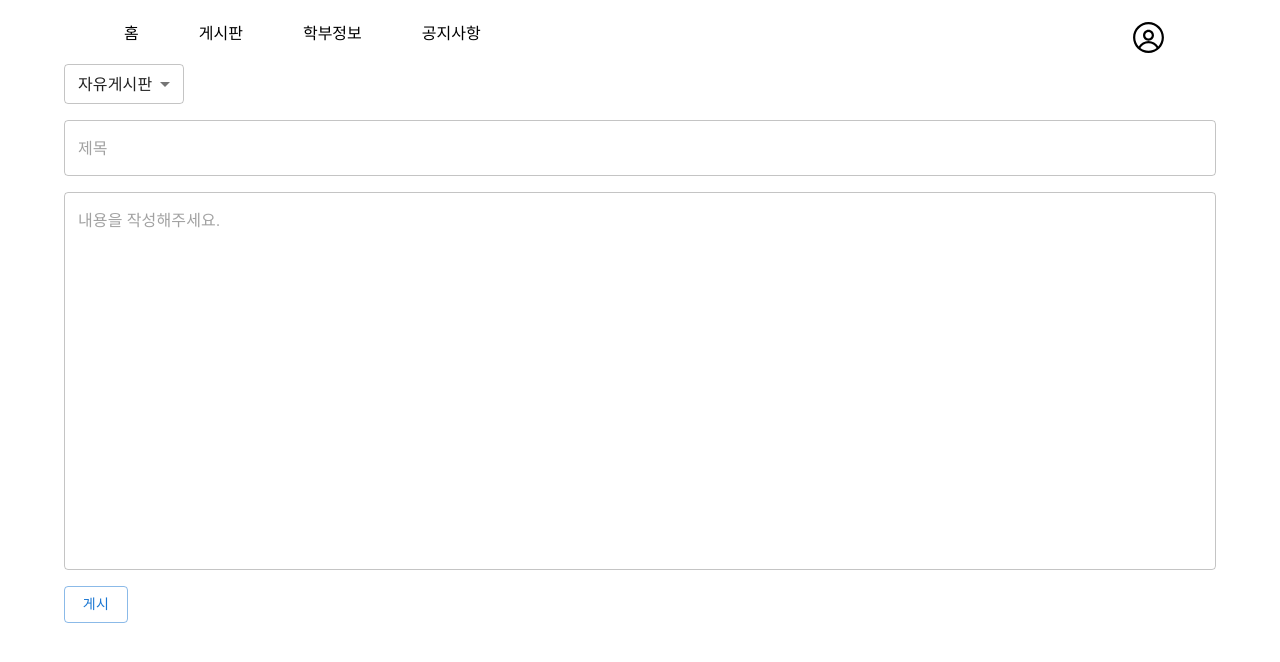
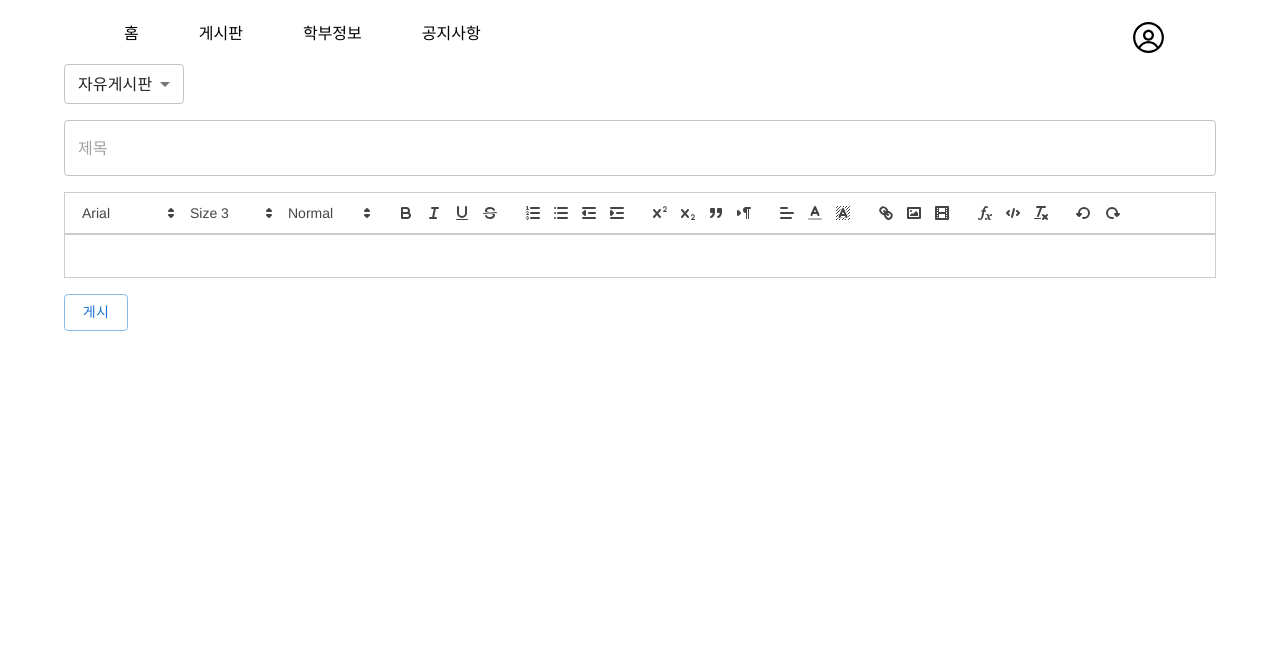
Before and after one commit to htkwon/Capstone-Design, a React (Create React App) app in the folder src/main/frontend/: page /post in a window 1280 px wide. Shown: the top 662 px of the page. Built offline with nearby package versions, Linux system fonts and the light colour scheme.

Commit message:
FEAT : #9 - 텍스트 에디터 변경, 코드 하이라이팅 추가

```diff
--- a/src/main/frontend/package.json
+++ b/src/main/frontend/package.json
@@ -16,10 +16,12 @@
     "@types/react-dom": "^18.0.10",
     "@types/react-router-dom": "^5.3.3",
     "axios": "^1.2.3",
+    "highlight.js": "^11.7.0",
     "http-proxy-middleware": "^2.0.6",
     "react": "^18.2.0",
     "react-dom": "^18.2.0",
     "react-icons": "^4.7.1",
+    "react-quill": "^2.0.0",
     "react-router-dom": "^6.8.1",
     "react-scripts": "5.0.1",
     "typescript": "^4.9.4",
--- /dev/null
+++ b/src/main/frontend/src/components/layout/EditorToolbar.tsx
@@ -0,0 +1,172 @@
+import { Quill } from "react-quill";
+import hljs from 'highlight.js'
+import "react-quill/dist/quill.snow.css";
+import 'highlight.js/styles/stackoverflow-dark.css'
+
+hljs.configure({
+    languages: ['javascript', 'ruby', 'python', 'java', 'cpp', 'kotlin', 'sql']
+});
+// Custom Undo button icon component for Quill editor. You can import it directly
+// from 'quill/assets/icons/undo.svg' but I found that a number of loaders do not
+// handle them correctly
+const CustomUndo = () => (
+  <svg viewBox="0 0 18 18">
+    <polygon className="ql-fill ql-stroke" points="6 10 4 12 2 10 6 10" />
+    <path
+      className="ql-stroke"
+      d="M8.09,13.91A4.6,4.6,0,0,0,9,14,5,5,0,1,0,4,9"
+    />
+  </svg>
+);
+
+// Redo button icon component for Quill editor
+const CustomRedo = () => (
+  <svg viewBox="0 0 18 18">
+    <polygon className="ql-fill ql-stroke" points="12 10 14 12 16 10 12 10" />
+    <path
+      className="ql-stroke"
+      d="M9.91,13.91A4.6,4.6,0,0,1,9,14a5,5,0,1,1,5-5"
+    />
+  </svg>
+);
+
+// Undo and redo functions for Custom Toolbar
+function undoChange() {
+
+}
+function redoChange() {
+
+}
+
+// Add sizes to whitelist and register them
+const Size = Quill.import("formats/size");
+Size.whitelist = ["extra-small", "small", "medium", "large"];
+Quill.register(Size, true);
+
+// Add fonts to whitelist and register them
+const Font = Quill.import("formats/font");
+Font.whitelist = [
+  "arial",
+  "comic-sans",
+  "courier-new",
+  "georgia",
+  "helvetica",
+  "lucida"
+];
+Quill.register(Font, true);
+
+// Modules object for setting up the Quill editor
+
+hljs.configure({
+    languages: ['javascript', 'ruby', 'python', 'rust'],
+  })
+
+export const modules = {
+    syntax: {
+        highlight: (text: string) => hljs.highlightAuto(text).value,
+      },
+    toolbar: {
+    container: "#toolbar",
+    handlers: {
+        undo: undoChange,
+        redo: redoChange
+    }
+    },
+    history: {
+    delay: 500,
+    maxStack: 100,
+    userOnly: true
+    }
+};
+
+// Formats objects for setting up the Quill editor
+export const formats = [
+  "header",
+  "font",
+  "size",
+  "bold",
+  "italic",
+  "underline",
+  "align",
+  "strike",
+  "script",
+  "blockquote",
+  "background",
+  "list",
+  "bullet",
+  "indent",
+  "link",
+  "image",
+  "color",
+  "code-block"
+];
+
+// Quill Toolbar component
+export const QuillToolbar = () => (
+  <div id="toolbar">
+    <span className="ql-formats">
+      <select className="ql-font" defaultValue="arial">
+        <option value="arial">Arial</option>
+        <option value="comic-sans">Comic Sans</option>
+        <option value="courier-new">Courier New</option>
+        <option value="georgia">Georgia</option>
+        <option value="helvetica">Helvetica</option>
+        <option value="lucida">Lucida</option>
+      </select>
+      <select className="ql-size" defaultValue="medium">
+        <option value="extra-small">Size 1</option>
+        <option value="small">Size 2</option>
+        <option value="medium">Size 3</option>
+        <option value="large">Size 4</option>
+      </select>
+      <select className="ql-header" defaultValue="3">
+        <option value="1">Heading</option>
+        <option value="2">Subheading</option>
+        <option value="3">Normal</option>
+      </select>
+    </span>
+    <span className="ql-formats">
+      <button className="ql-bold" />
+      <button className="ql-italic" />
+      <button className="ql-underline" />
+      <button className="ql-strike" />
+    </span>
+    <span className="ql-formats">
+      <button className="ql-list" value="ordered" />
+      <button className="ql-list" value="bullet" />
+      <button className="ql-indent" value="-1" />
+      <button className="ql-indent" value="+1" />
+    </span>
+    <span className="ql-formats">
+      <button className="ql-script" value="super" />
+      <button className="ql-script" value="sub" />
+      <button className="ql-blockquote" />
+      <button className="ql-direction" />
+    </span>
+    <span className="ql-formats">
+      <select className="ql-align" />
+      <select className="ql-color" />
+      <select className="ql-background" />
+    </span>
+    <span className="ql-formats">
+      <button className="ql-link" />
+      <button className="ql-image" />
+      <button className="ql-video" />
+    </span>
+    <span className="ql-formats">
+      <button className="ql-formula" />
+      <button className="ql-code-block" />
+      <button className="ql-clean" />
+    </span>
+    <span className="ql-formats">
+      <button className="ql-undo">
+        <CustomUndo />
+      </button>
+      <button className="ql-redo">
+        <CustomRedo />
+      </button>
+    </span>
+  </div>
+);
+
+export default QuillToolbar;
--- a/src/main/frontend/src/components/layout/Point.tsx
+++ b/src/main/frontend/src/components/layout/Point.tsx
@@ -6,8 +6,8 @@ import {
   Box
 } from "@mui/material";
 import { styled } from '@mui/material/styles';
-import SavingsTwoToneIcon  from "@mui/icons-material/Savings";
-import SavingsIcon from "@mui/icons-material/Savings";
+import MonetizationOnIcon from '@mui/icons-material/MonetizationOn';
+import MonetizationOnOutlinedIcon from '@mui/icons-material/MonetizationOnOutlined';
 import axios from "axios";
 
 /*포인트 아이콘 커스텀*/
@@ -51,8 +51,8 @@ const StyledRating = styled(Rating)({
             defaultValue={2}
             getLabelText={(value: number) => `${value} Point${value !== 1 ? 's' : ''}`}
             precision={0.5}
-            icon={<SavingsIcon sx={{fontSize: 35}}/>}
-            emptyIcon={<SavingsTwoToneIcon sx={{fontSize: 35}}/>}
+            icon={<MonetizationOnIcon sx={{fontSize: 35}}/>}
+            emptyIcon={<MonetizationOnOutlinedIcon sx={{fontSize: 35}}/>}
             onChange={(event, point) => {
               setPointValue(point);
             }}
--- a/src/main/frontend/src/components/pages/BoardWritePage.tsx
+++ b/src/main/frontend/src/components/pages/BoardWritePage.tsx
@@ -13,6 +13,8 @@ import {
 import axios from "axios";
 import Point from "../layout/Point";
 import Language from "../layout/Language";
+import ReactQuill from "react-quill";
+import EditorToolbar, { modules, formats } from "../layout/EditorToolbar";
 /*
  * 기본 게시글 작성 UI폼
  */
@@ -70,6 +72,14 @@ const BoardWrite = () => {
     <Point/>
   ) : (null);
 
+  const Editor = (boardType==="question") ? (
+    <Grid item>
+            <EditorToolbar/>
+            <ReactQuill value={content} modules={modules} formats={formats} onChange={content => setContent(content)} />
+            value: {content}
+    </Grid>
+  ) : (null);
+
   return (
     <>
       <Container>
@@ -100,16 +110,9 @@ const BoardWrite = () => {
             ></TextField>
           </Grid>
           <Grid item>
-            <TextField
-              className="board context"
-              id="board_content"
-              value={content}
-              onChange={(e) => setContent(e.target.value)}
-              multiline
-              rows={15}
-              placeholder={"내용을 작성해주세요."}
-              fullWidth
-            ></TextField>
+            <EditorToolbar/>
+            <ReactQuill value={content} modules={modules} formats={formats} onChange={content => setContent(content)} />
+            {/* value: {content} */}
           </Grid>
           {SelectPoint}
           <Grid item>
```
Also changed, not shown: 1 other file (tests, documents, lock files or other folders).
